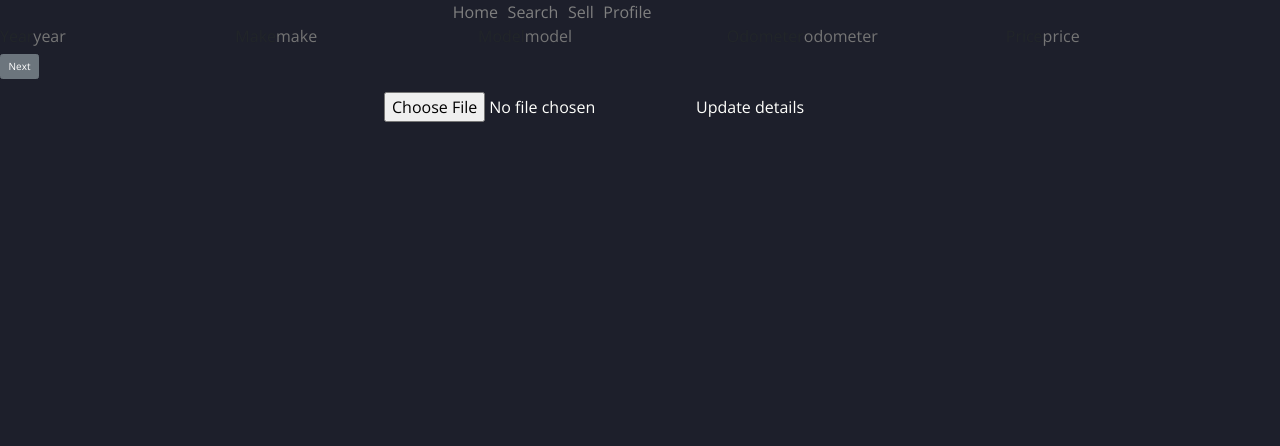
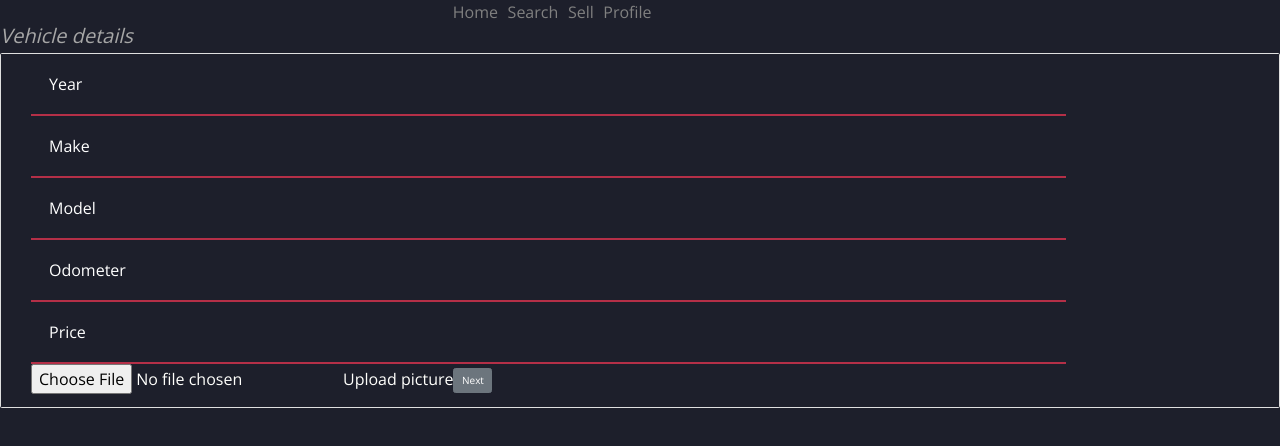
Before and after one commit to jkinita/summative-react-app, a React (Create React App) app: page /add-car in a window 1280 px wide. Shown: the top 446 px of the page. Built offline with nearby package versions, Linux system fonts and the light colour scheme.

Commit message:
Fixed image upload

```diff
--- a/src/components_tanya/AddCarAd.jsx
+++ b/src/components_tanya/AddCarAd.jsx
@@ -49,44 +49,59 @@ export default class AddCarAd extends Component {
   render() {
     return (
       <div className="main-content-t">
+        <h2 className="vehicle-details-title">Vehicle details</h2>
         {/* <h2 className="vehicle-details ">Vehicle Details</h2> */}
+        <div className="card">
+          <div className="card-body px-lg-5 pt-0">
+            <form onSubmit={this.addCar} ref={this.formRef}>
+              <div className=" main-redline-input md-form">
+                {/* <label>Year</label> */}
+                <input id="year" type="string" name="year" placeholder="Year" />
+              </div>
 
-        {/* <form onSubmit={this.addCar} ref={this.formRef}></form> */}
-        <form>
-          <label>Year</label>
-          <input id="year" type="string" name="year" placeholder="year" />
+              <div className=" main-redline-input md-form">
+                {/* <label>Make</label> */}
+                <input type="text" name="make" placeholder="Make" />
+              </div>
 
-          <label>Make</label>
-          <input type="text" name="make" placeholder="make" />
-
-          <label>Model</label>
-          <input id="model" type="text" name="model" placeholder="model" />
-
-          <label>Odometer</label>
+              <div className=" main-redline-input md-form">
+                {/* <label>Model</label> */}
+                <input
+                  id="model"
+                  type="text"
+                  name="model"
+                  placeholder="Model"
+                />
+              </div>
+              <div className="main-redline-input md-form">
+                {/* <label>Odometer</label> */}
                 <input
                   id="odometer"
                   type="number"
                   name="odometer"
-            placeholder="odometer"
+                  placeholder="Odometer"
                 />
+              </div>
 
-          <label>Price</label>
-          <input id="price" type="number" name="price" placeholder="price" />
-          {/*
-          <label>Car image</label>
-          <input type="file" name="car_image" id="car_image" /> */}
+              <div className=" main-redline-input md-form">
+                {/* <label>Price</label> */}
+                <input
+                  id="price"
+                  type="number"
+                  name="price"
+                  placeholder="Price"
+                />
+              </div>
               <input id="id" type="hidden" name="id" value={this.state.id} />
+
+              <input type="file" name="car_image" id="car_image" />
+              <button onClick={this.uploadToExpress} className="add-button">
+                Upload picture
+              </button>
+
               <Button type="submit">Next</Button>
             </form>
-
-        <div style={{ width: "40%", margin: "1% auto" }}>
-          <form onSubmit={this.uploadToExpress} ref={this.formRef}>
-            {/* <label className="choose-file-label">Upload Photo</label> */}
-            <input type="file" name="car_image" id="car_image" />
-            <button type="submit" className="add-button">
-              Update details
-            </button>
-          </form>
+          </div>
         </div>
       </div>
     );
--- a/src/components_tanya/EditCarAd.jsx
+++ b/src/components_tanya/EditCarAd.jsx
@@ -1,7 +1,83 @@
 import React, { Component } from "react";
+import Axios from "axios";
+import * as UTILS from "../utils";
+import { Button } from "reactstrap";
 
 export default class EditCarAd extends Component {
+  constructor(props) {
+    super(props);
+    this.state = {
+      car: {},
+      id: Date.now()
+    };
+  }
+
+  componentDidMount() {
+    var carid = this.props.id;
+    this.formRef = React.createRef();
+    Axios.get(`${UTILS.cars_url}/${carid}`).then(res => {
+      console.log(res.data);
+      this.setState({ car: res.data[0] });
+    });
+  }
+
+  saveEdit = e => {
+    e.preventDefault();
+    alert("edit");
+    var formData = new FormData(this.formRef.current);
+  };
+
   render() {
-    return <div>Edit Car</div>;
+    return (
+      <div className="main-content-t">
+        <h2 className="vehicle-details "> Edit Vehicle Details</h2>
+        <form ref={this.formRef} onSubmit={this.saveEdit}>
+          <label>Year</label>
+          <input
+            id="year"
+            type="string"
+            name="year"
+            placeholder="year"
+            value={this.state.car.year}
+          />
+
+          <label>Make</label>
+          <input
+            type="text"
+            name="make"
+            placeholder="make"
+            value={this.state.car.make}
+          />
+
+          <label>Model</label>
+          <input
+            id="model"
+            type="text"
+            name="model"
+            placeholder="model"
+            value={this.state.car.model}
+          />
+
+          <label>Odometer</label>
+          <input
+            id="odometer"
+            name="odometer"
+            placeholder="odometer"
+            value={this.state.car.odometer}
+          />
+
+          <label>Price</label>
+          <input
+            id="price"
+            type="number"
+            name="price"
+            placeholder="price"
+            value={this.state.car.price}
+          />
+          <input id="id" type="hidden" name="id" value={this.state.id} />
+          <input type="submit" />
+        </form>
+      </div>
+    );
   }
 }
--- a/src/components_tanya/MyCarDetails.jsx
+++ b/src/components_tanya/MyCarDetails.jsx
@@ -47,7 +47,11 @@ export default class MyCarDetails extends Component {
     return (
       <div className="main-content-t">
         <div className=" row-t my-car-image-wrapper-t">
-          <img src={this.state.car.car_image} alt="my-car-image" />
+          <img
+            width={100}
+            src={`http://localhost:4000/assets/${this.state.car.car_image}`}
+            alt="my-car-image"
+          />
         </div>
         <div className="row-t">
           <h1 className="make-big-title-t"> {this.state.car.make} </h1>
--- a/src/components_tanya/MyProfile.jsx
+++ b/src/components_tanya/MyProfile.jsx
@@ -7,6 +7,7 @@ import { navigate } from "@reach/router";
 import "bootstrap/dist/css/bootstrap.css";
 import "../css/shared.css";
 import "../css_tanya/style.css";
+import picture_women from "../images/women.png";
 
 export default class MyProfile extends Component {
   constructor(props) {
@@ -30,9 +31,10 @@ export default class MyProfile extends Component {
   render() {
     return (
       <div className="main-content-t">
+        <div className="user-content-t">
           <div className="user-details-container-t  main-redline-input">
             <div className=" user-image-wrapper-t">
-            <img src={this.state.car.car_image} alt="my-car-image-t" />
+              <img src={picture_women} alt="women-img" />
             </div>
             <div>
               <h1 className="user-title-red">Jane Doe</h1>
@@ -41,24 +43,35 @@ export default class MyProfile extends Component {
               <p className="email">janedoe12@gmail.com</p>
             </div>
             <div>
-            <Button className="edit-btn-big">Edit profile</Button>
+              <Button className="edit-profile-btn">Edit profile</Button>
             </div>
           </div>
-
+        </div>
+        <div className="selling-vehicles-container">
           <div className="row-t">
-          <h1 className="make-big-title-t"> {this.state.car.make} </h1>
-          <h1 className="model-big-title-t"> {this.state.car.model} </h1>
-
-          <h1 className="price-big-title-t"> ${this.state.car.price}</h1>
+            <h2 className="selling-vehicles-title">Selling Vehicles</h2>
+          </div>
+          <div className="row-t">
+            <div className="  small-image-car-wrapper">
+              <img src={this.state.car.ar_image} alt="car-img" />
+            </div>
+            <div>
+              <h1 className="make-big-title-t">make {this.state.car.make} </h1>
+              <h1 className="model-big-title-t">
+                {" "}
+                model{this.state.car.model}{" "}
+              </h1>
             </div>
 
-        <div className="row-t buttons-container-t">
-          <Button className="edit-btn-bigger" onClick={this.gotoEditCar}>
+            <div className=" buttons-container-t">
+              <Button className="edit-btn-small-t " onClick={this.gotoEditCar}>
                 Edit
               </Button>
-          <Button className="delete-btn" onClick={this.removeCar}>
+              <Button className="delete-btn-small-t" onClick={this.removeCar}>
                 Delete
               </Button>
+            </div>
+          </div>
         </div>
       </div>
     );
--- a/src/css/shared.css
+++ b/src/css/shared.css
@@ -52,6 +52,7 @@ h3 {
 
 .vehicle-details-title {
   color: #a6a6a6;
+  font-style: italic;
 }
 
 /* --------------------BUTTON STYLE-------------------- */
@@ -108,8 +109,9 @@ button {
 .main-redline-input {
   border-bottom: 2px solid #b42f47;
   width: 32.8rem;
+  width: 85%;
   background-color: #1d1f2b;
-  padding: 1rem;
+  padding: 1.8rem;
 }
 
 .user-title-red {
--- a/src/css_tanya/style.css
+++ b/src/css_tanya/style.css
@@ -4,8 +4,7 @@
 
     flex-direction: column;
     min-height: 100vh;
-    /* justify-content: center; */
-    align-items: center;
+
     box-sizing: border-box;
     /* margin-left: 3rem; */
     width: 100%;
@@ -27,6 +26,7 @@
 
 .row-t {
     display: flex;
+    flex-direction: row;
 }
 
 .make-big-title-t {
@@ -46,7 +46,7 @@
 
 .buttons-container-t {
     display: flex;
-    flex-direction: row;
+    flex-direction: column;
     margin-bottom: 3rem;
 }
 
@@ -56,11 +56,18 @@
 
 
 /* ____________________user profile details___________________ */
+.user-content-t {
+    display: flex;
+    flex-direction: column;
+    align-items: center;
+
+}
 
 .user-details-container-t {
     display: flex;
     flex-direction: column;
     align-items: center;
+    margin-bottom: 2rem;
 
 }
 
@@ -68,4 +75,97 @@
 .email {
     color: white;
     font-size: 1.6rem;
+    margin-bottom: 3rem;
+
+
 }
+
+.user-image-wrapper-t {
+    margin-bottom: 2rem;
+}
+
+.user-image-wrapper-t>img {
+    max-width: 100%;
+    width: 120px;
+    border-radius: 120px;
+}
+
+.selling-vehicles-title {
+    color: #b42f47;
+    margin-bottom: 3rem;
+
+}
+
+
+.small-image-car-wrapper>img {
+    max-width: 100%;
+    width: 100px;
+    margin-right: 2rem;
+}
+
+.edit-profile-btn {
+    width: 16.4rem;
+    font-size: 1.6rem;
+    background-color: #464b59;
+    border-radius: 1rem;
+    margin-bottom: 2.8rem;
+}
+
+
+.delete-btn-small-t {
+    width: 10rem;
+    border-radius: 1rem;
+    font-size: 1.3rem;
+    background-color: #1d1f2b;
+    border: 1.5px solid #d92546;
+    padding: 0.4rem;
+    color: #d92546;
+}
+
+.edit-btn-small-t {
+    width: 10rem;
+    border-radius: 1rem;
+    font-size: 1.3rem;
+    background-color: #464b59;
+    padding: 0.4rem;
+    margin-bottom: 3.5rem;
+}
+
+
+
+
+
+.selling-vehicles-container {
+    margin-left: 4rem;
+}
+
+/* ____________________sell carr form___________________ */
+
+.main-content-t>form {
+    display: flex;
+    flex-direction: column;
+}
+
+label {
+    color: white;
+    font-weight: 900;
+}
+
+form {
+    background-color: #1d1f2b;
+}
+
+
+::placeholder {
+    color: white;
+    opacity: 1;
+}
+
+.card-body {
+    background-color: #1d1f2b;
+}
+
+
+.main-content-t.vehicle-details-title {
+    margin-left: 5%;
+}
```
Also changed, not shown: src/images/men.png (added), src/images/women.png (added). Lines whose indentation alone changed are shown as unchanged.
